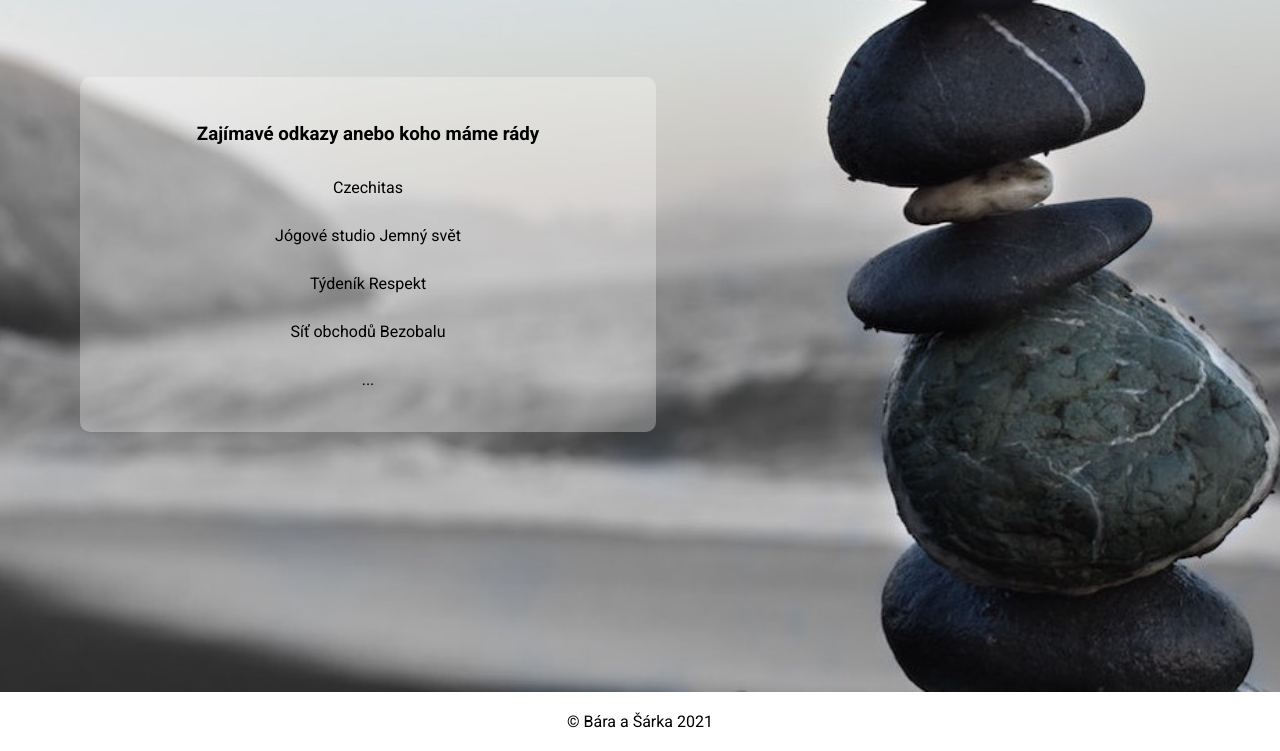
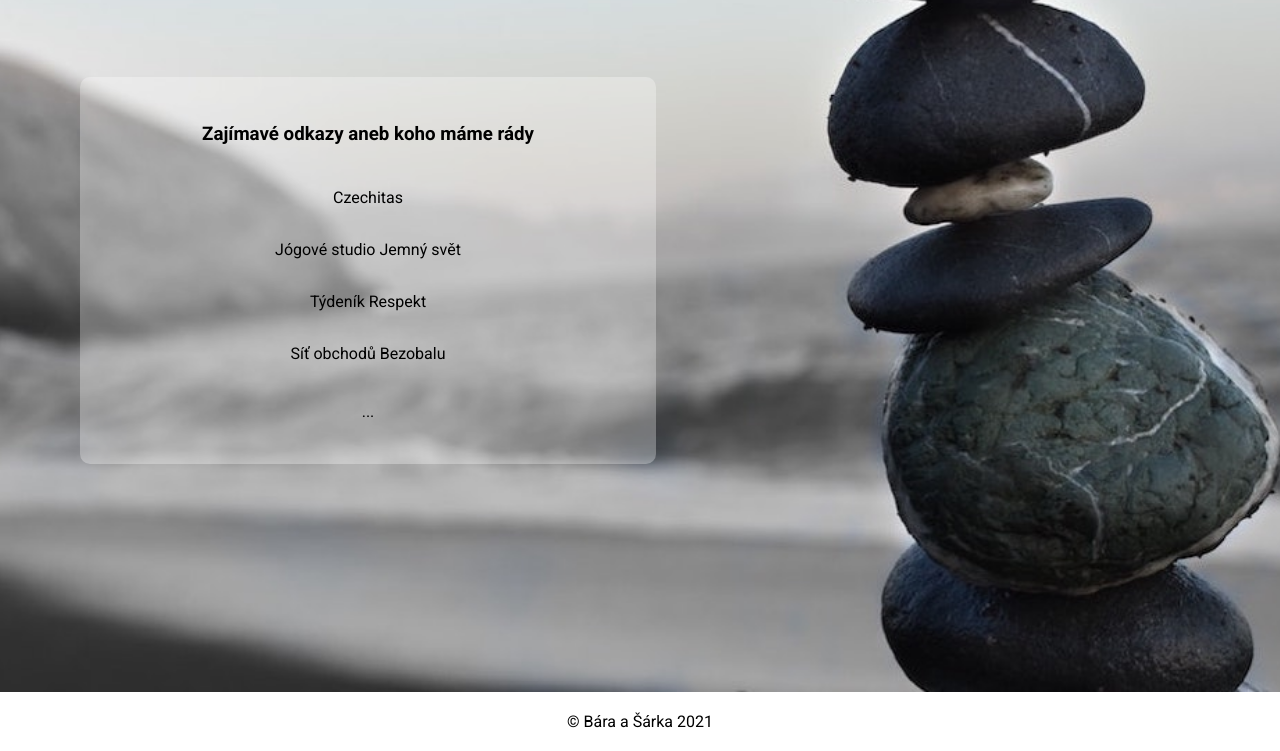
Before and after one commit to dankovabarbora/O_projektu_Za_jogou, a plain HTML site: page odkazy.html in a window 1280 px wide. Shown: the part 108-859 px from the top of the page. Drawn offline with Linux system fonts and the light colour scheme.

Commit message:
Doplněné odkazy a poladěná responzivita intro textu

```diff
--- a/odkazy.html
+++ b/odkazy.html
@@ -25,11 +25,11 @@
         </nav>
       </header>
       <section class="odkazy" id="odkazy">
-        <h1>Zajímavé odkazy anebo koho máme rády</h1>
-        <p>Czechitas</p>
-        <p>Jógové studio Jemný svět</p>
-        <p>Týdeník Respekt</p>
-        <p>Síť obchodů Bezobalu</p>
+        <h1>Zajímavé odkazy aneb koho máme rády</h1>
+        <p class="favorites-text"><a class="favorites" href="https://www.czechitas.cz/cs/"> Czechitas</a></p>
+        <p class="favorites-text"><a class="favorites" href="https://www.jemnysvet.cz/">Jógové studio Jemný svět</a></p>
+        <p class="favorites-text"><a class="favorites" href="https://www.respekt.cz/">Týdeník Respekt</a></p>
+        <p class="favorites-text"><a class="favorites" href="https://bezobalu.org/">Síť obchodů Bezobalu</a></p>
         <p>...</p>
       </section>
     </section>
--- a/style.css
+++ b/style.css
@@ -81,6 +81,10 @@ a:hover {
   font-family: 'Amatic SC', cursive;
   text-align: center;
   padding-top: 80px;
+  text-shadow: 1px 1px 1px black;
+  min-width: 300px;
+  padding-left: 20px;
+  padding-right: 20px;
   /*padding-top: 320px;
   padding-left: 100px;
   padding-bottom: 30px;
@@ -99,7 +103,35 @@ a:hover {
   background-color: rgba(255, 255, 255, 0.3);
 }
 
+/*Odkazy */
+.odkazy {
+  display: flex;
+  flex-direction: column;
+  justify-content: center;
+  align-items: center;
+}
+.favorites-text {
+  min-width: 250px;
+  margin: 0;
+}
+.favorites {
+  color: black;
+  text-decoration: none;
+  display: block;
+  padding: 10px 20px;
+}
+
+.favorites:hover {
+  border-bottom: 1px solid black;
+}
+
 /*Responzivita */
+@media (min-width: 470px) {
+  .main p {
+    width: 50%;
+  }
+}
+
 @media (min-width: 640px) {
   .hlavicka {
     display: flex;
@@ -118,6 +150,11 @@ a:hover {
   li {
     width: 30%;
   }
+
+  .main p {
+width: 70%;
+  }
+
   .my,
   .odkazy,
   .projekt {
@@ -141,12 +178,12 @@ a:hover {
     justify-content: flex-end;
   }
   .buttons {
-    width: 60%;
+    width: 80%;
     margin: 0;
   }
 
   .main p {
-    padding-top: 100px;
+    padding-top: 70px;
     padding-left: 100px;
     padding-bottom: 30px;
     width: 600px;
```
